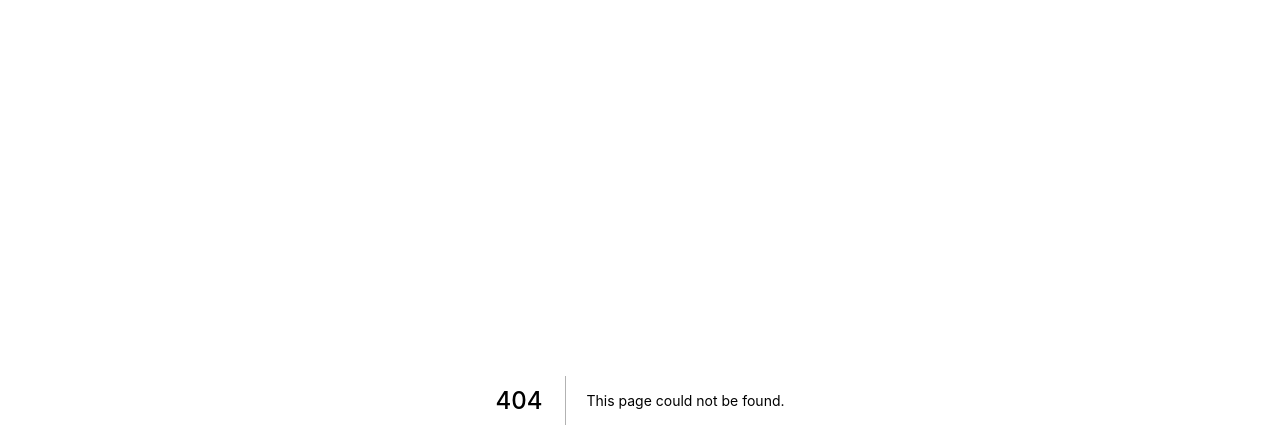
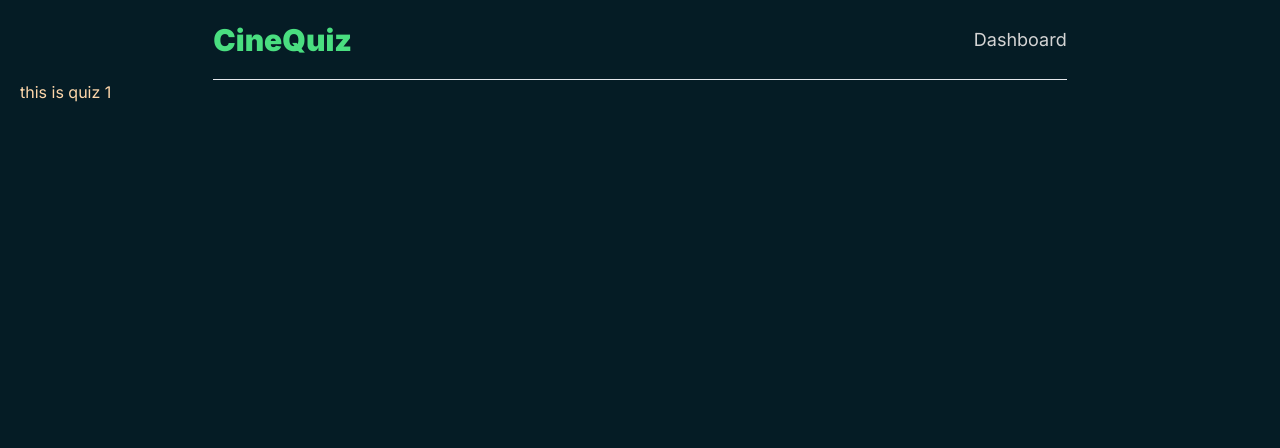
Before and after one commit to utsavkumar-280/CineQuiz, a Next.js app: page /quizes/1 in a window 1280 px wide. Before the commit this address had no page. Shown: the top 448 px of the page. Built offline with nearby package versions, Linux system fonts and the light colour scheme.

Commit message:
feat: initalized quiz page

```diff
--- /dev/null
+++ b/pages/quizes/[quizId].tsx
@@ -0,0 +1,21 @@
+import { useRouter } from "next/router";
+import Seo from "../../components/Seo";
+import Layout from "../../components/Layout";
+
+const Quiz = () => {
+	const router = useRouter();
+	const { quizId } = router.query;
+	console.log(quizId);
+	return (
+		<Layout>
+			<Seo title={`Quiz ${quizId}`} />
+			<main>
+				<h1 className=" px-5  text-red-400 smest:text-blue-500 smer:text-orange-200 ">
+					this is quiz {quizId}
+				</h1>
+			</main>
+		</Layout>
+	);
+};
+
+export default Quiz;
```
